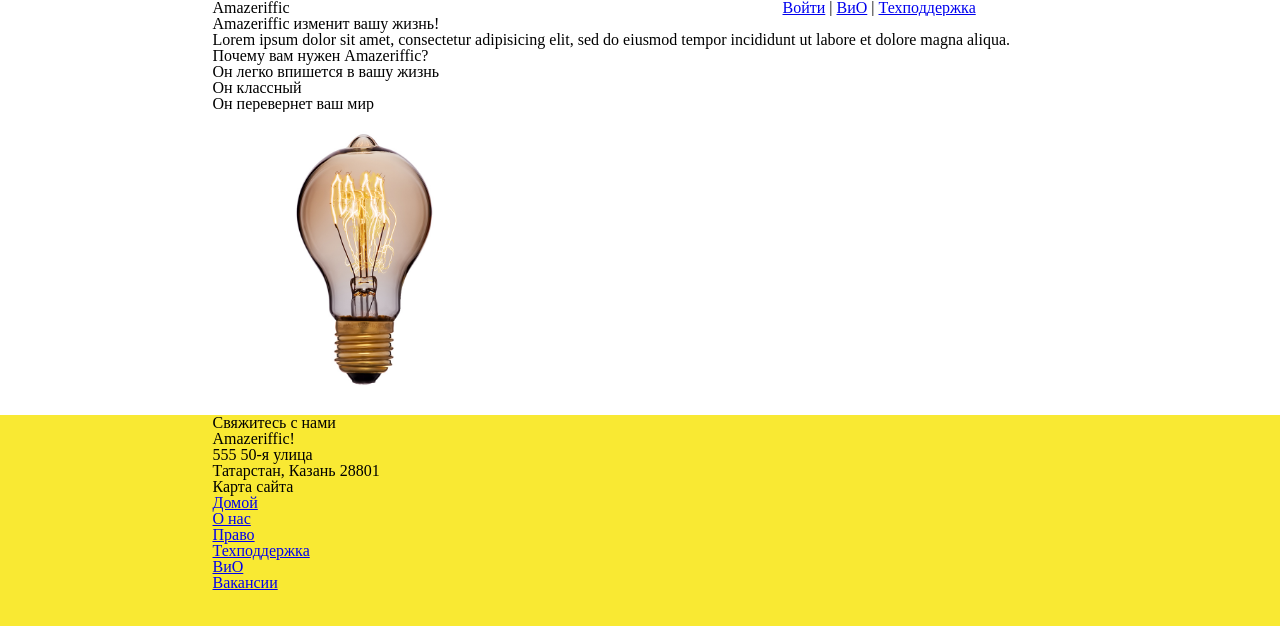
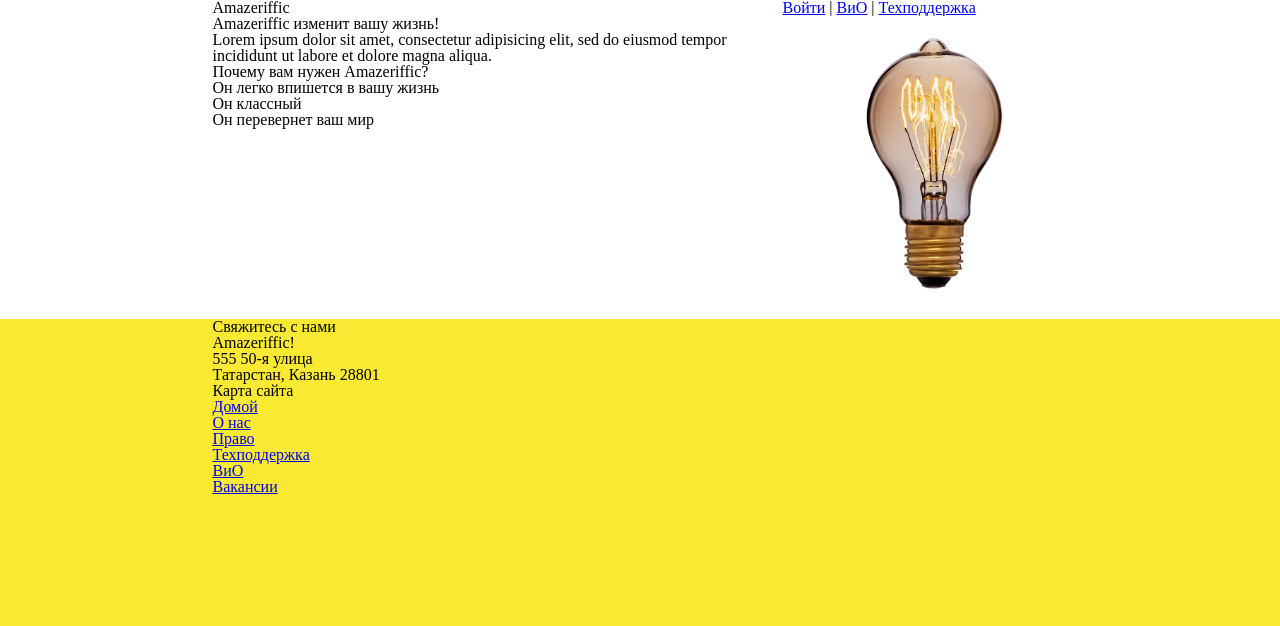
Before and after one commit to Mariie23/Practice, a plain HTML site: page index.html in a window 1280 px wide. Drawn offline with Linux system fonts and the light colour scheme.

Commit message:
Add columns (main)

```diff
--- a/index.html
+++ b/index.html
@@ -9,7 +9,7 @@
     <body>
        <header>
             <div class="container">
-                <h1>Amazeriffic</h1>
+                <h1>  Amazeriffic</h1>
                 <nav>
                 <a href="#">Войти</a> |
                 <a href="faq.html">ВиО</a> |
@@ -19,6 +19,7 @@
         </header>
         <main>
            <div class="container">
+               <div class="left">
                 <h2>Amazeriffic изменит вашу жизнь!</h2>
                 <p>Lorem ipsum dolor sit amet, consectetur adipisicing elit, sed do eiusmod tempor  incididunt ut labore et dolore magna aliqua.</p>
                 <h3>Почему вам нужен Amazeriffic?</h3>
@@ -27,7 +28,10 @@
                 <li>Он классный</li>
                 <li>Он перевернет ваш мир</li>
                 </ul>
+               </div>
+               <div class="right">
                 <img src="lightbulb.jpg" alt="Изображение лампочки" width="300">
+               </div>
             </div>
         </main>
         <footer>
--- a/style.css
+++ b/style.css
@@ -1,6 +1,5 @@
 body {
 background: #f9e933;
-8
 }
 header, main, footer {
 min-width: 855px;
@@ -23,4 +22,13 @@ width: 285px;
 }
 main {
 background: white;
+overflow: auto;
 }
+main .left{
+float: left;
+width: 570px;
+}
+main .right{
+float: right;
+width: 285px;
+}
```
